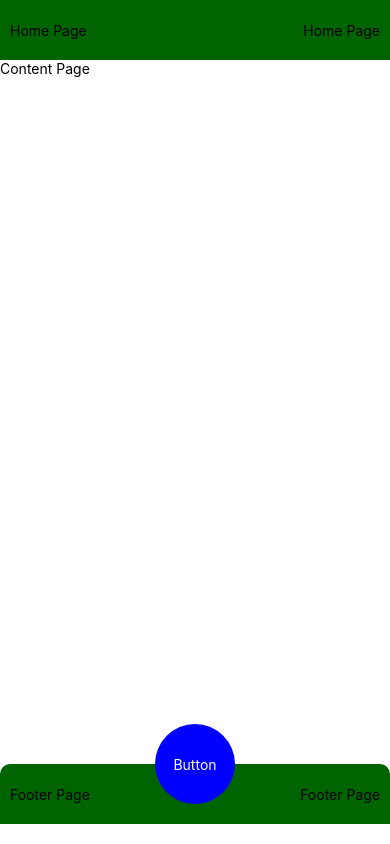
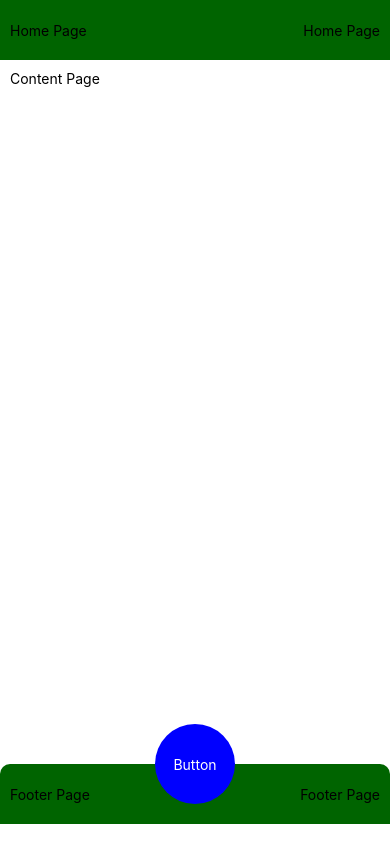
Before and after one commit to admhabits/react-native-expo-2023, a React Native app: screen /Home in a window 390 px wide. Built offline with nearby package versions, Linux system fonts and the light colour scheme.

Commit message:
Layouting Element

```diff
--- a/pages/Home.js
+++ b/pages/Home.js
@@ -14,7 +14,7 @@ const Home = () => {
         <Text>Home Page</Text>
         <Text>Home Page</Text>
       </View>
-      <View style={{ height: height - CalculateHeight }}>
+      <View style={{ height: height - CalculateHeight, padding: PaddingLayout }}>
         <Text>Content Page</Text>
       </View>
       <View style={{ ...styles.footer, padding: PaddingLayout, height: HeightLayout}}>
```
